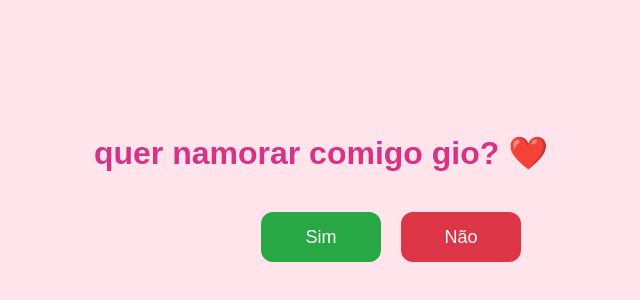
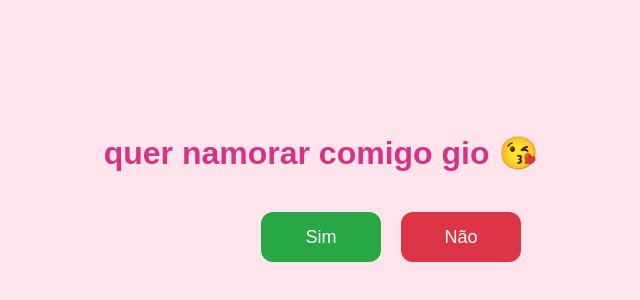
Before and after one commit to euugab/oiiiiii, a plain HTML site: page index.html in a window 1280 px wide. Shown: the part 202-502 px from the top of the page, without its empty margins (319-959 px from the left). Drawn offline with Linux system fonts and the light colour scheme.

Commit message:
Update index.html

```diff
--- a/index.html
+++ b/index.html
@@ -66,7 +66,9 @@
 <body>
 
     <div class="container">
-        <h1>quer namorar comigo gio? ❤️</h1>
+        <h1>quer namorar comigo gio
+          😘
+        </h1>
 
         <div class="botoes">
             <button id="sim">Sim</button>
```
